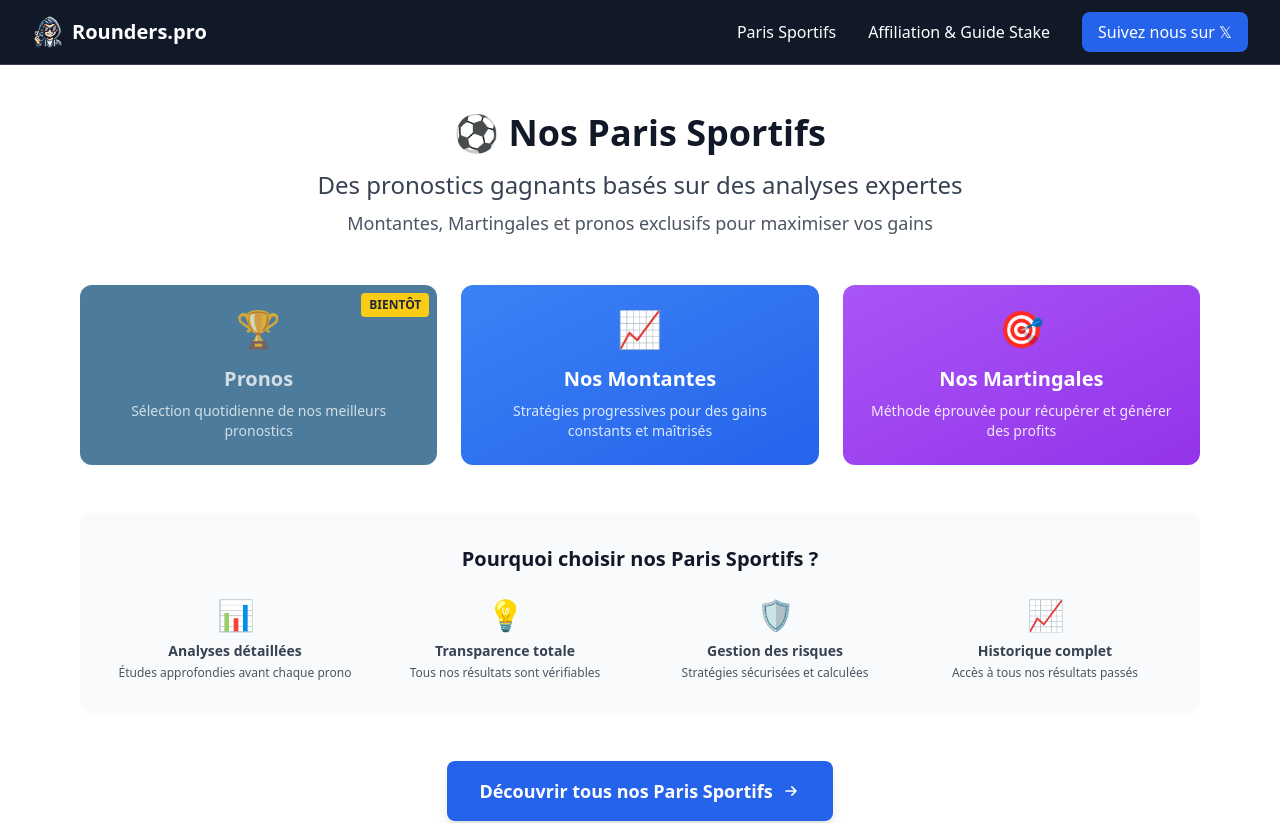
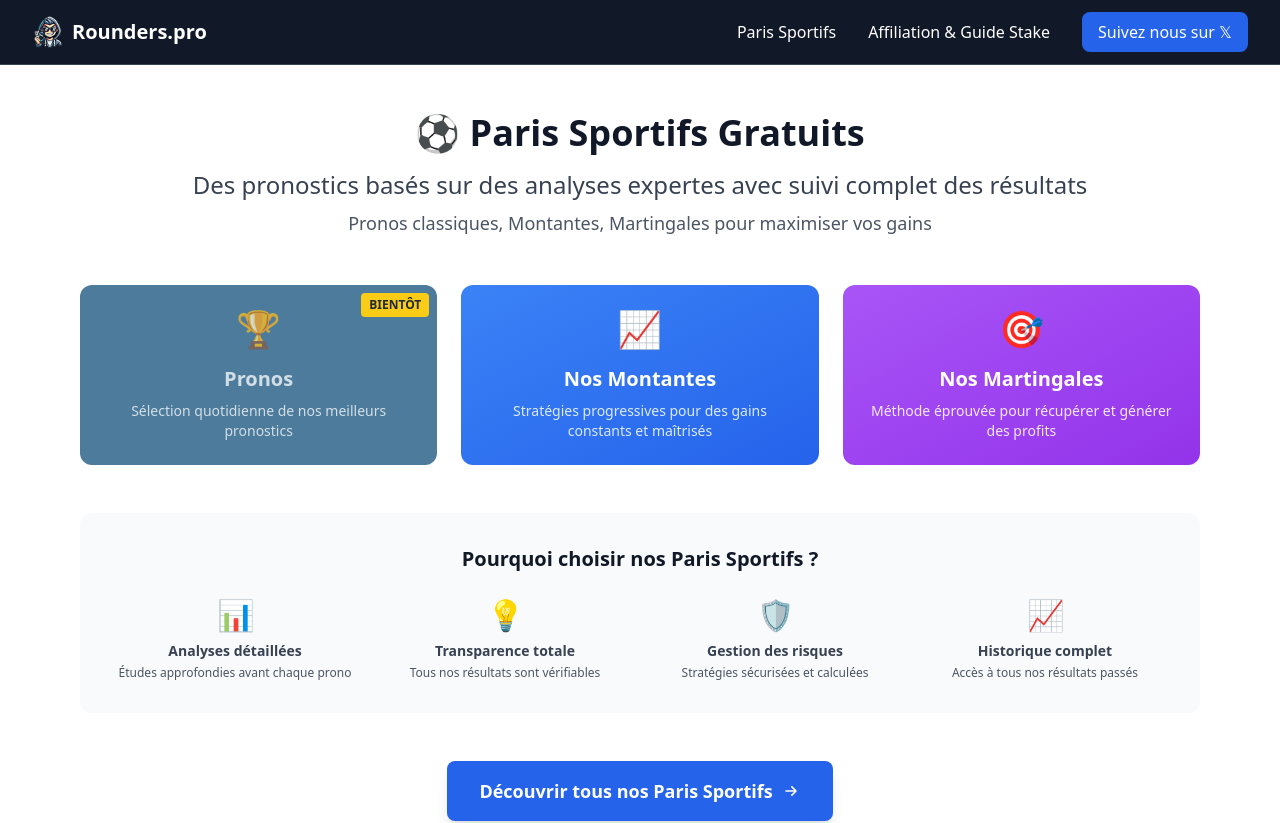
Before and after one commit to Web-Online-Concept/rounders-pro, a Next.js app: page / in a window 1280 px wide. Shown: the top 823 px of the page. Built offline with nearby package versions, Linux system fonts and the light colour scheme.

Commit message:
Update page.js

```diff
--- a/app/page.js
+++ b/app/page.js
@@ -16,13 +16,13 @@ export default function Home() {
           <div className="max-w-6xl mx-auto px-4">
             <div className="text-center mb-12">
               <h1 className="text-3xl md:text-4xl font-bold mb-4 text-gray-900">
-                ⚽ Nos Paris Sportifs
+                ⚽ Paris Sportifs Gratuits
               </h1>
               <p className="text-xl md:text-2xl mb-2 text-gray-700">
-                Des pronostics gagnants basés sur des analyses expertes
+                Des pronostics basés sur des analyses expertes avec suivi complet des résultats
               </p>
               <p className="text-lg text-gray-600">
-                Montantes, Martingales et pronos exclusifs pour maximiser vos gains
+                Pronos classiques, Montantes, Martingales pour maximiser vos gains
               </p>
             </div>
 
```
